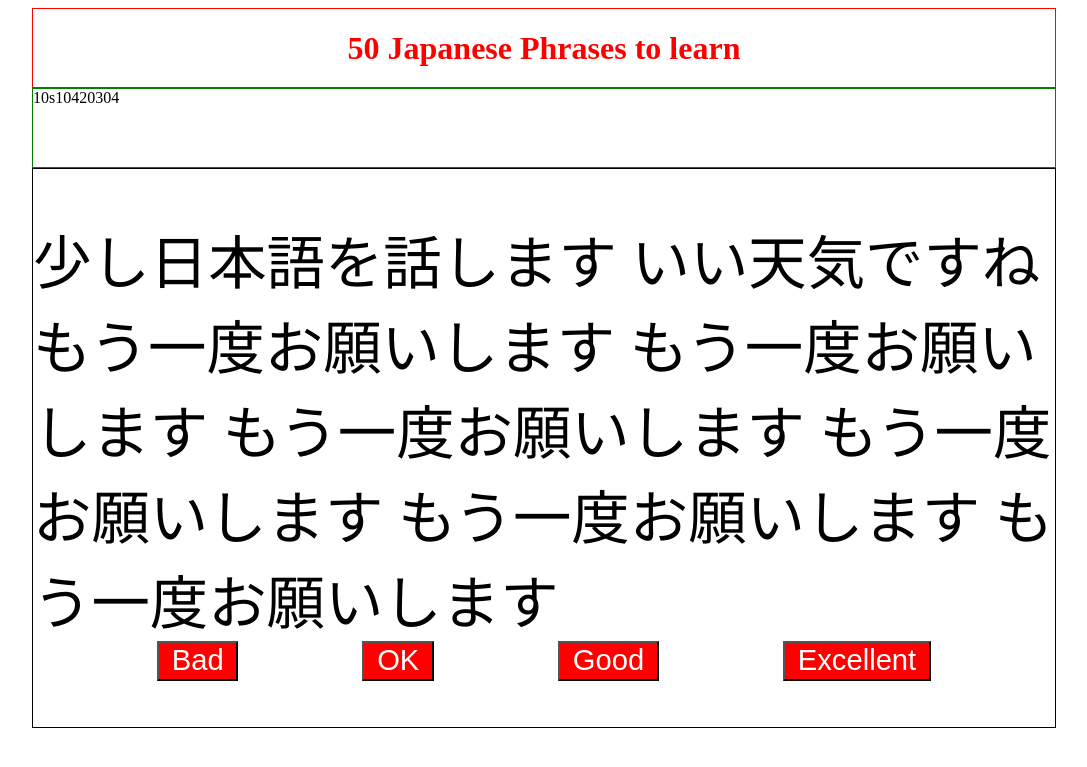
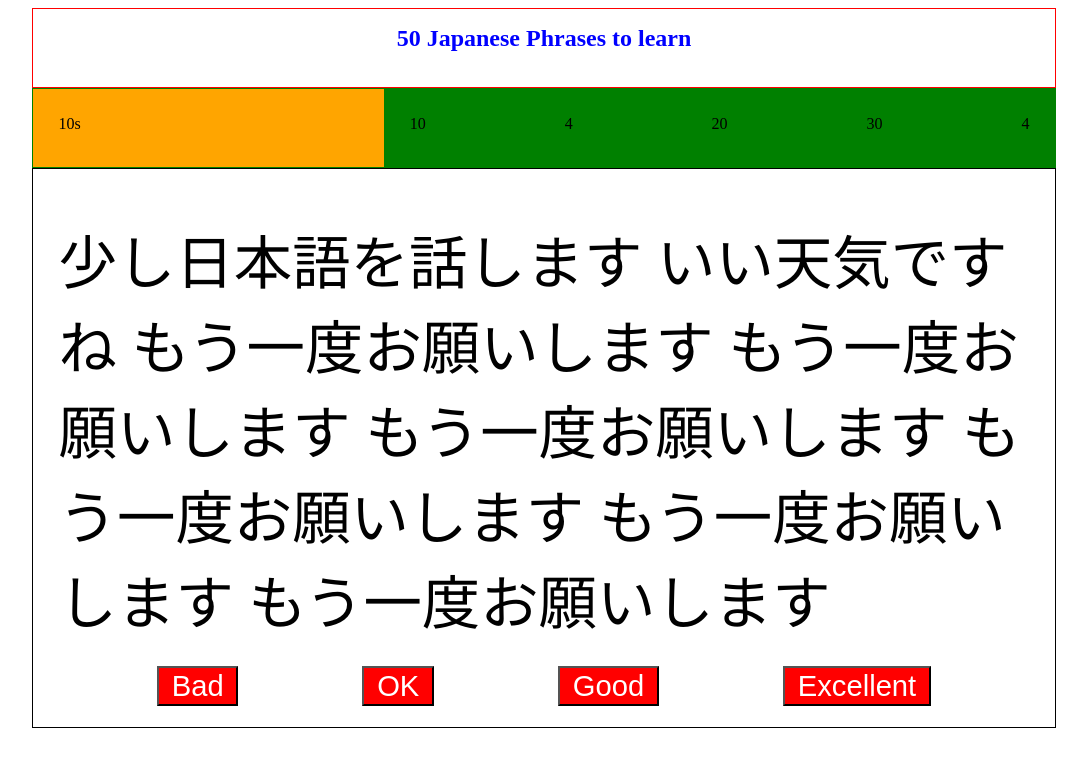
Before and after one commit to jackbridger/JapaneseFlashCards, a PHP site: page /index.html in a window 1280 px wide. Shown: the top 767 px of the page, without its empty margins (104-1191 px from the left). Run offline with PHP 8.4, Linux system fonts and the light colour scheme.

Commit message:
added a small explanation

```diff
--- a/index.html
+++ b/index.html
@@ -12,7 +12,7 @@
         <h1>50 Japanese Phrases to learn</h1>
     </div>
     <div id="timer-count">
-        <div id="timer">
+        <div id="timer-status">
             10s
         </div>
         <div id="card-count">
--- a/style.css
+++ b/style.css
@@ -9,19 +9,35 @@ body {
     border: 1px solid red;
 }
 #page-title h1 {
-    color: red;
+    color: blue;
     text-align: center;
-    font-size: 4vh;
+    font-size: 3vh;
 }
-
 #timer-count {
     grid-row: 2/2;
     grid-column:2/2;
     border: 1px solid green;
+
+    /* parent */
+    display: grid;
+    grid-template-columns: auto auto auto;
+    background-color: green;
+}
+
+#timer-status {
+    background-color: orange;
+    grid-column-start: 1;
+    grid-column-end: 1;
+    padding: 2vw;
+
+}
+
+#card-count {
+    grid-column-start: 2;
+    grid-column-end: 4;
+    padding: 2vw;
     display: flex;
-}
-#card-count {
-    display: flex;
+    justify-content: space-between;
 }
 
 #flash-container {
@@ -37,10 +53,15 @@ body {
 
 }
 
+
+
+
+
 #test-text {
     grid-row-start: 1;
     grid-row-end: 4;
     font-size: calc(3vw + 2.5vh);
+    padding: 2vw;
 }
 
 #audio {
```
